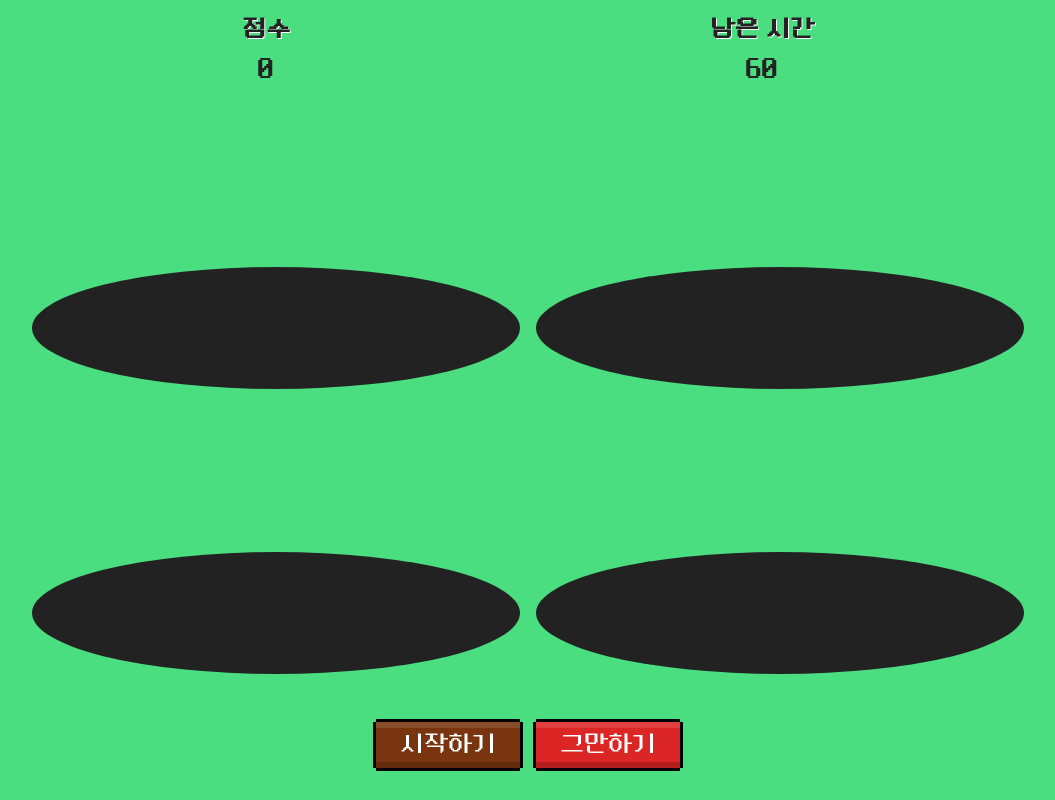
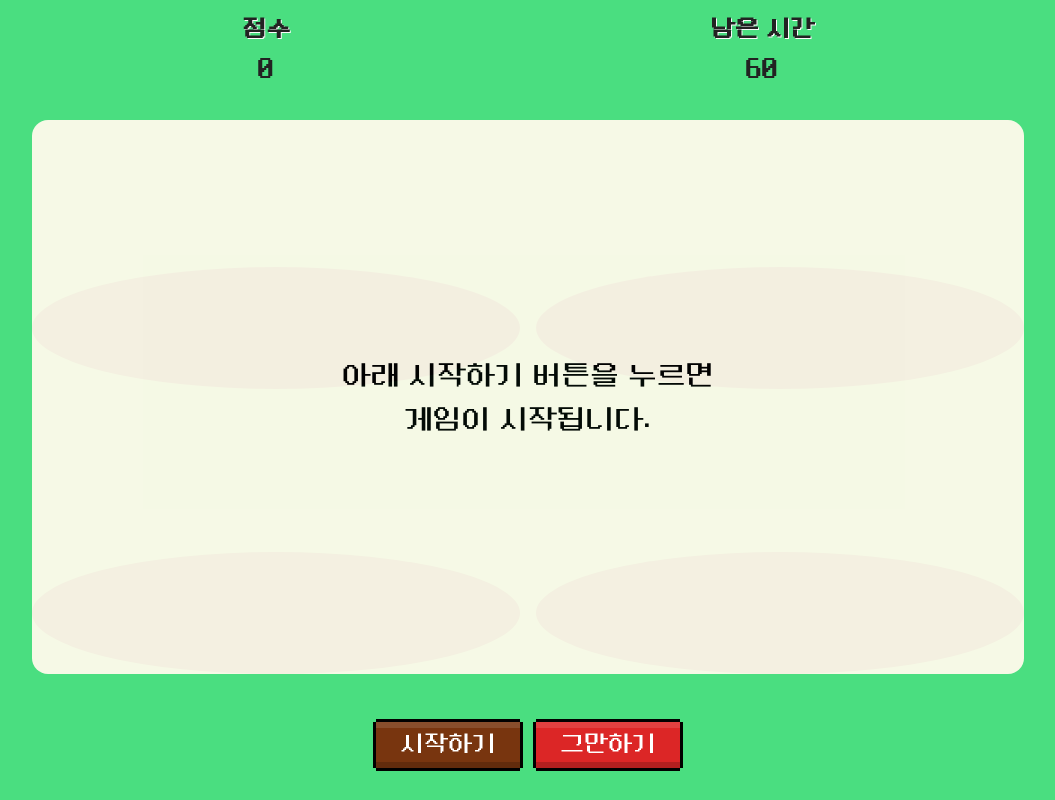
Before and after one commit to sanginchun/mole-game, a React (Vite) app: page /play in a window 1280 px wide. Shown: the whole page, without its empty margins (112-1167 px from the left). Built offline with nearby package versions, Linux system fonts and the light colour scheme.

Commit message:
feat: document hidden시 게임 일시정지, overlay UI

```diff
--- a/src/screens/Play/index.tsx
+++ b/src/screens/Play/index.tsx
@@ -16,6 +16,20 @@ const Play = () => {
     });
   const setGameResult = useGameResultStore((state) => state.setCurrentResult);
   const navigate = useNavigate();
+
+  useEffect(() => {
+    document.addEventListener("visibilitychange", pauseOnHidden);
+
+    function pauseOnHidden() {
+      if (document.hidden) {
+        pauseGame();
+      }
+    }
+
+    return () => {
+      document.removeEventListener("visibilitychange", pauseOnHidden);
+    };
+  }, [pauseGame]);
 
   useEffect(() => {
     if (gameState.status === "END") {
@@ -70,6 +84,11 @@ const Play = () => {
             );
           })}
         </div>
+        <div className={`overlay ${gameState.status.toLowerCase()}`}>
+          <p>
+            {`아래 ${gameState.status === "IDLE" ? "시작하기" : "재개하기"} 버튼을 누르면\n게임이 ${gameState.status === "IDLE" ? "시작" : "재개"}됩니다.`}
+          </p>
+        </div>
       </section>
       <section className="game-control" aria-label="게임 조작">
         {gameState.status === "IDLE" && (
--- a/src/screens/Play/play.scss
+++ b/src/screens/Play/play.scss
@@ -32,6 +32,7 @@
   }
 
   section#game-area {
+    position: relative;
     width: 100%;
     flex: 1 0 0;
 
@@ -114,6 +115,33 @@
         transform: translateY(100%);
       }
     }
+
+    .overlay {
+      position: absolute;
+      top: 0;
+      left: 0;
+      width: 100%;
+      height: 100%;
+      background-color: global.$brown-white;
+      opacity: 0.95;
+      border-radius: 1rem;
+      padding: 1rem;
+
+      &.playing,
+      &.stop {
+        display: none;
+      }
+
+      p {
+        position: relative;
+        top: 50%;
+        transform: translateY(-50%);
+        font-size: 1.8rem;
+        white-space: pre-line;
+        text-align: center;
+        line-height: 1.5;
+      }
+    }
   }
 
   section.game-control {
--- a/src/services/MoleGame.ts
+++ b/src/services/MoleGame.ts
@@ -70,7 +70,7 @@ export class MoleGame {
 
   pause() {
     if (this.status !== "PLAYING") {
-      console.error("Game is not PLAYING");
+      console.warn("Game is not PLAYING");
       return;
     }
 
```
